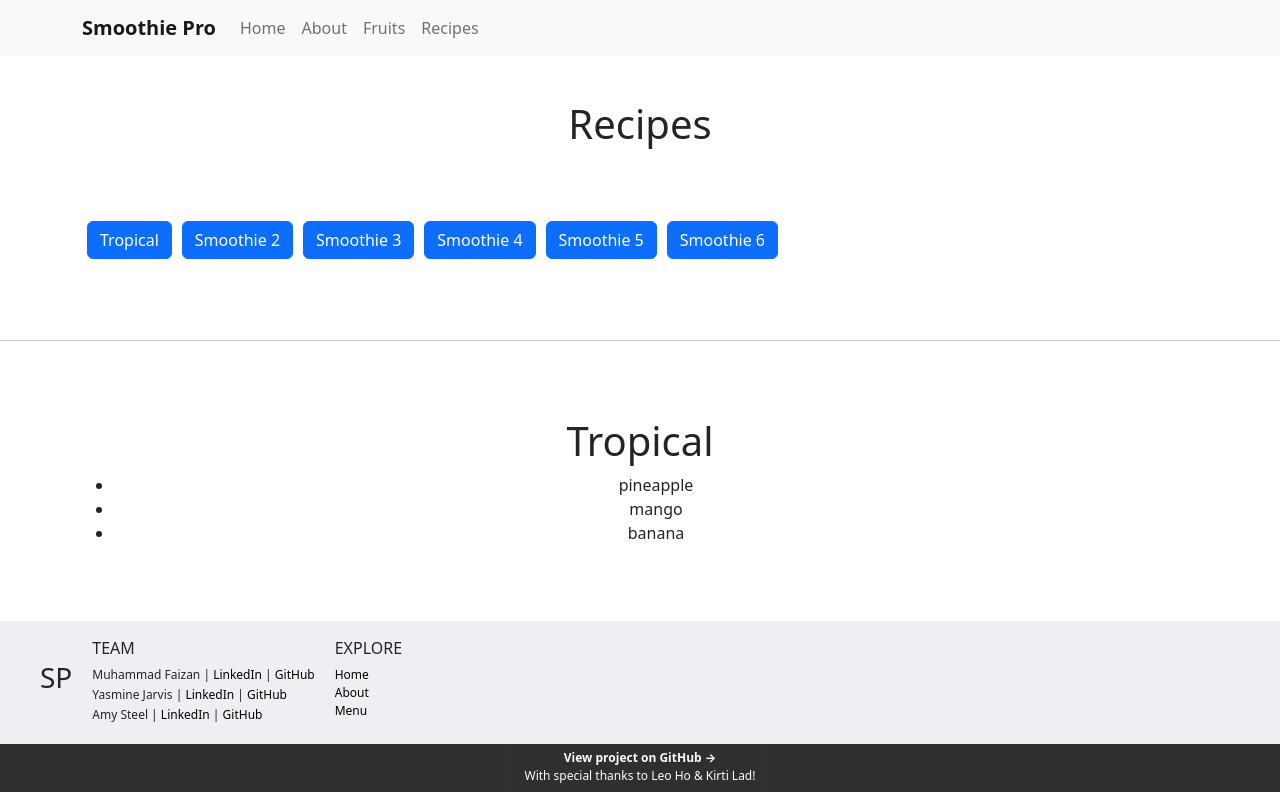
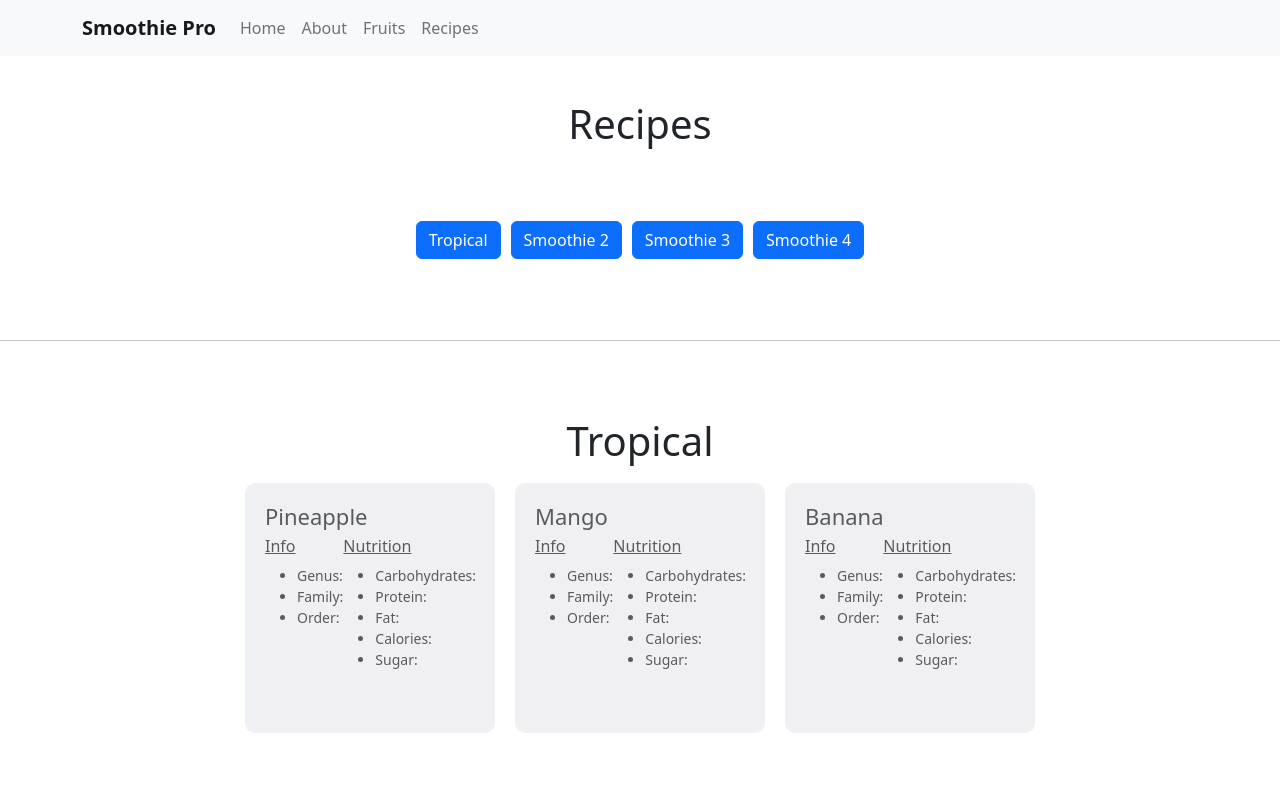
Before and after one commit to amy425/smoothie-pro, a React (Create React App) app: page /recipes in a window 1280 px wide. Both pictures are taken after a click on the button "Tropical". Shown: the top 800 px of the page. Built offline with nearby package versions, Linux system fonts and the light colour scheme.

Commit message:
Added LoadingSpinner css file, pulled catalogue layout over to Recipes component & general css tweaks

```diff
--- a/src/FruitCatalogue.js
+++ b/src/FruitCatalogue.js
@@ -91,8 +91,9 @@ export default function FruitCatalogue() {
       <div className="FruitCatalogue">
         <div className="section">
           <Button onClick={searchFruit}>View all fruits</Button>
+
+          <div className="catalogue">{fruitListings}</div>
         </div>
-        <div className="catalogue">{fruitListings}</div>
       </div>
     );
   } else {
--- a/src/LoadingSpinner.css
+++ b/src/LoadingSpinner.css
@@ -0,0 +1,3 @@
+.loading-spinner {
+  color: rgb(229, 22, 118);
+}
--- a/src/Recipes.css
+++ b/src/Recipes.css
@@ -6,8 +6,16 @@
 .Recipes .smoothie-bar {
   display: flex;
   flex-wrap: wrap;
+  justify-content: center;
 }
 
 .Recipes .smoothie-bar Button {
   margin: 5px;
 }
+
+.Recipes .smoothies {
+  display: flex;
+
+  flex-wrap: wrap;
+  justify-content: center;
+}
--- a/src/Recipes.js
+++ b/src/Recipes.js
@@ -3,19 +3,58 @@ import { useState } from "react";
 import "./Recipes.css";
 import Navigation from "./Navigation";
 import Button from "react-bootstrap/esm/Button";
-
 import Footer from "./Footer";
 
 export default function Recipes() {
   const [smoothieName, setSmoothieName] = useState("");
   const [smoothieFruits, setSmoothieFruits] = useState("");
 
-  let tropical = ["pineapple", "mango", "banana"];
+  let tropical = ["Pineapple", "Mango", "Banana"];
 
   function showSmoothie(event) {
     setSmoothieName(event.target.innerHTML);
     let ingredients = tropical.map((ingredient, index) => {
-      return <li key={index}>{ingredient}</li>;
+      return (
+        <div className="listing" key={index}>
+          <h2>{ingredient}</h2>
+          <div className="listing-details">
+            <div className="listing-info">
+              <h3>Info</h3>
+              <ul>
+                <li>
+                  <span className="detail-headings">Genus: </span>
+                </li>
+                <li>
+                  <span className="detail-headings">Family: </span>
+                </li>
+                <li>
+                  <span className="detail-headings">Order: </span>
+                </li>
+              </ul>
+            </div>
+            <div className="listing-nutrition">
+              <h3>Nutrition</h3>
+              <ul>
+                <li>
+                  <span className="detail-headings">Carbohydrates: </span>
+                </li>
+                <li>
+                  <span className="detail-headings">Protein: </span>
+                </li>
+                <li>
+                  <span className="detail-headings">Fat: </span>
+                </li>
+                <li>
+                  <span className="detail-headings">Calories: </span>
+                </li>
+                <li>
+                  <span className="detail-headings">Sugar: </span>
+                </li>
+              </ul>
+            </div>
+          </div>
+        </div>
+      );
     });
     setSmoothieFruits(ingredients);
   }
@@ -30,8 +69,6 @@ export default function Recipes() {
           <Button onClick={showSmoothie}>Smoothie 2</Button>
           <Button onClick={showSmoothie}>Smoothie 3</Button>
           <Button onClick={showSmoothie}>Smoothie 4</Button>
-          <Button onClick={showSmoothie}>Smoothie 5</Button>
-          <Button onClick={showSmoothie}>Smoothie 6</Button>
         </div>
       </div>
 
@@ -39,9 +76,8 @@ export default function Recipes() {
 
       <div className="container section">
         <h1>{smoothieName}</h1>
-        <ul>{smoothieFruits}</ul>
+        <div className="smoothies">{smoothieFruits}</div>
       </div>
-
       <Footer />
     </div>
   );
```
